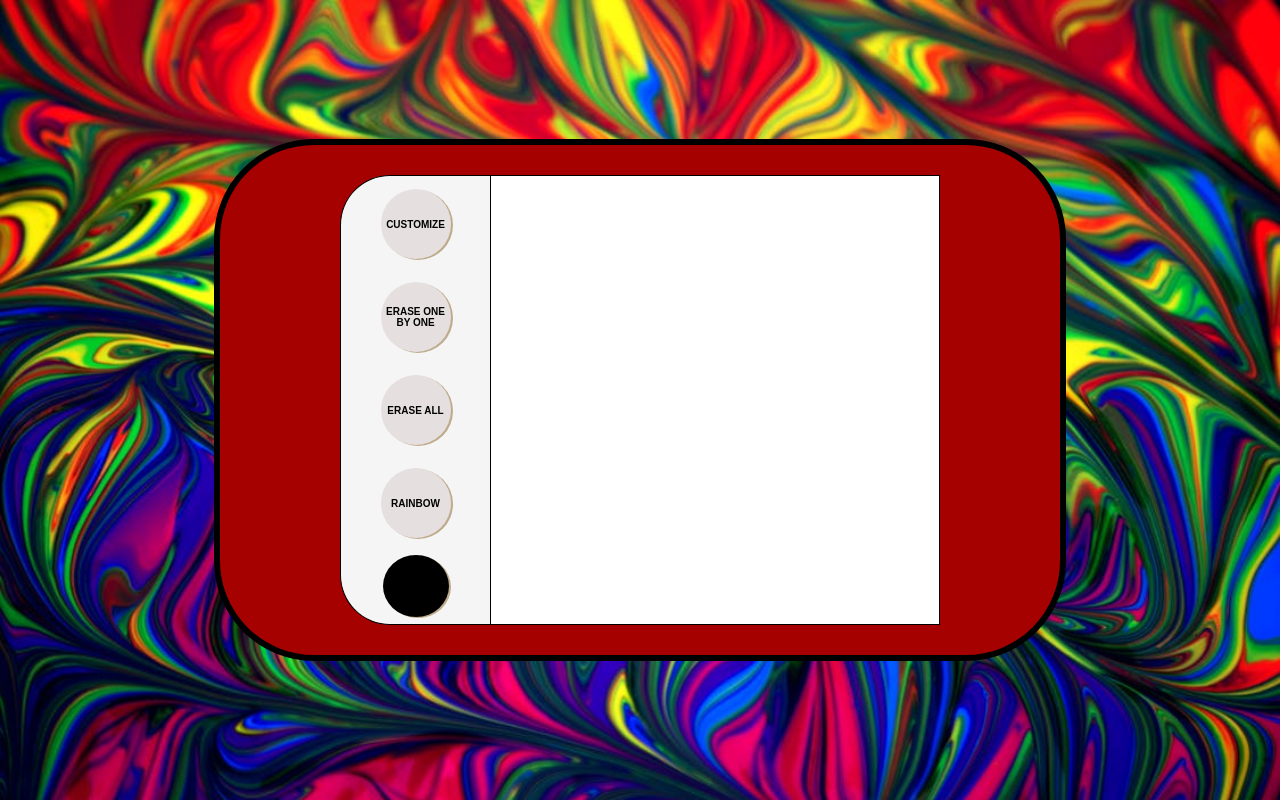
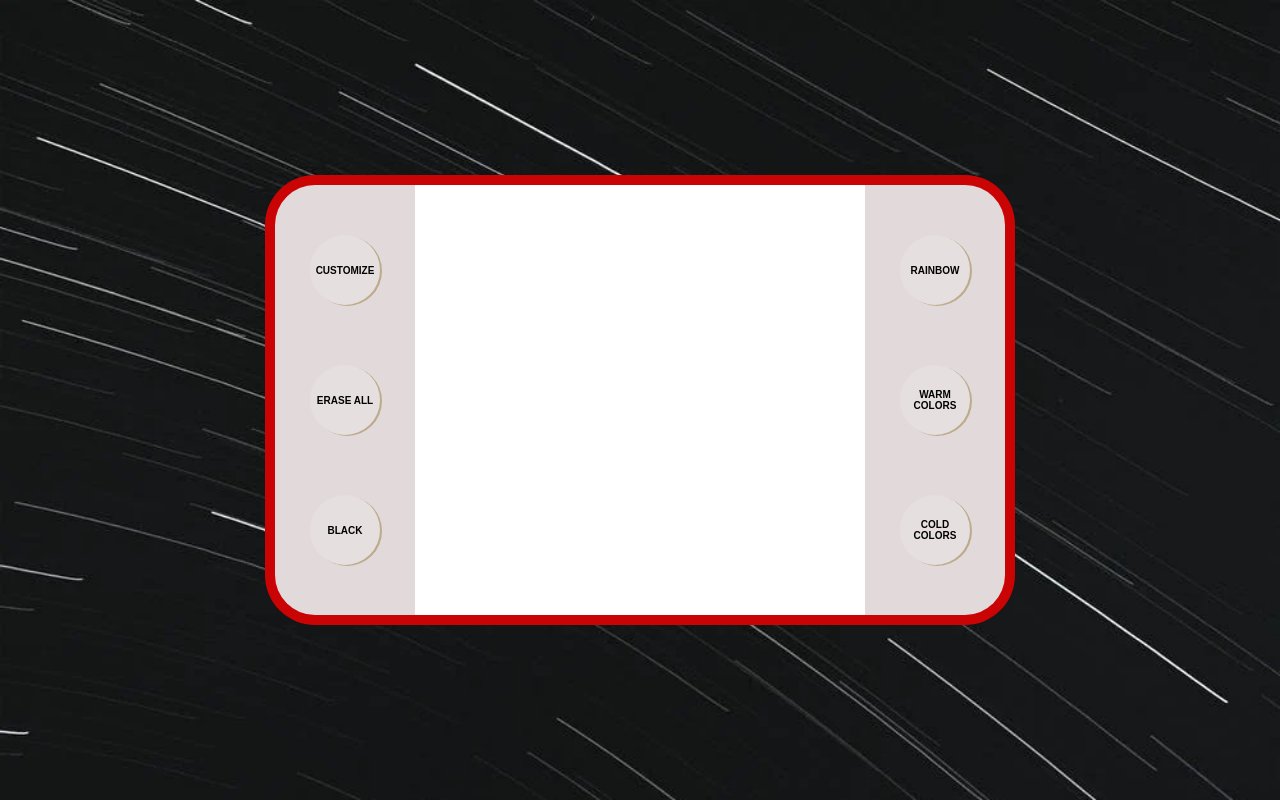
Before and after one commit to AnderGI/Etch-a-Sketch, a plain HTML site: page index.html in a window 1280 px wide. Drawn offline with Linux system fonts and the light colour scheme.

Commit message:
Clean code needs to be implemented, the rest for now is done

```diff
--- a/index.html
+++ b/index.html
@@ -6,16 +6,18 @@
         <link rel="stylesheet" href="style.css">
     </head>
     <body>
-    <div class="casket">
-        <div id="otherItems">
+        <div id="otherItemsLeft">
             <button id="send">CUSTOMIZE</button>
-            <button id="eraseOne">ERASE ONE BY ONE</button>
             <button id="erase">ERASE ALL</button>
-            <button id="rainbow">RAINBOW</button>
-            <input type="color" name="" id="colorInput">
+            <button id="black">BLACK</button>
+
         </div>
         <div id="container"></div>
-    </div>
+        <div id="otherItemsRight">
+            <button id="rainbow">RAINBOW</button>
+            <button id="warm">WARM COLORS</button>
+            <button id="cold">COLD COLORS</button>
+        </div>
         <script src="script.js"></script>
     </body>
 </html>
--- a/script.js
+++ b/script.js
@@ -4,48 +4,74 @@
 
 let container = document.getElementById("container")
 let button = document.getElementById('send')
-let colorEl = document.getElementById('colorInput')
+let black = document.getElementById('black')
 let erase= document.getElementById('erase')
 let rainbow = document.getElementById('rainbow')
 let eraseOne = document.getElementById('eraseOne')
+let warmEl = document.getElementById('warm')
+let coldEl = document.getElementById('cold')
 
 function defaultGrid(x){
     for (let i= 1; i<=x; i++){
         let item = document.createElement('div')
         item.id = "item"
         container.append(item)
+
      for (let j= 1; j<=x; j++){
         let subItem = document.createElement('div')
         subItem.id = "subItem"
         item.append(subItem)
-        subItem.addEventListener('click', changeBackground)
-        function changeBackground(){
-            subItem.style.cssText=`
-            background-color: ${colorEl.value};
-              `
+
+        black.addEventListener('click', blackColor)
+
+        function blackColor(){
+            subItem.addEventListener('mouseover', ()=> {
+                subItem.style.cssText=`
+            background-color: black;
+            ` })
         }
-        erase.addEventListener('click', eraseFun)
-        function eraseFun(){
+
+        warmEl.addEventListener('click', warmColor)
+
+        function warmColor(){
+
+            const randomR = Math.floor(Math.random()*256)
+            const randomG = Math.floor(Math.random()*256)
+            subItem.addEventListener('mouseover', ()=> {subItem.style.cssText=`
+            background-color: rgb(${randomR},${randomG},0);
+            ` })
+        }
+
+        coldEl.addEventListener('click', coldColor)
+
+        function coldColor(){
+
+            const randomG = Math.floor(Math.random()*256)
+            const randomB = Math.floor(Math.random()*256)
+            subItem.addEventListener('mouseover', ()=> {subItem.style.cssText=`
+            background-color: rgb(0,${randomG},${randomB});
+            ` })
+        }
+
+
+
+      rainbow.addEventListener('click', rainbowColor)
+
+        function rainbowColor(){
+
+            const randomR = Math.floor(Math.random()*256)
+            const randomG = Math.floor(Math.random()*256)
+            const randomB = Math.floor(Math.random()*256)
+            subItem.addEventListener('click', ()=> {subItem.style.cssText=`
+            background-color: rgb(${randomR},${randomG},${randomB});
+            ` })
+        }
+
+
+        erase.addEventListener('click', ()=>{
             subItem.style.cssText = `
             background-color: white;
             `
-        }
-        rainbow.addEventListener('click', ()=>{
-            subItem.addEventListener('click', ()=>{
-                const randomR = Math.floor(Math.random()*256)
-                const randomG = Math.floor(Math.random()*256)
-                const randomB = Math.floor(Math.random()*256)
-                subItem.style.cssText=`
-                background-color: rgb(${randomR},${randomG},${randomB});
-                `
-            })
-        })
-        eraseOne.addEventListener('click', ()=>{
-            subItem.addEventListener('click', ()=>{
-                subItem.style.cssText=`
-                background-color: white;
-                `
-            })
         })
 
         }
--- a/style.css
+++ b/style.css
@@ -10,7 +10,7 @@ body{
     justify-content: center;
     align-items: center;
     padding: 20px;
-    background-image: url('./manyColors.png');
+    background-image: url('./space.png');
     background-repeat: no-repeat;
     background-size: cover;
     width: 100vw;
@@ -18,50 +18,53 @@ body{
 
 }
 
-.casket{
-    border: 6px solid black;
-    display: flex;
-    flex-direction: row;
-    padding: 30px 120px;
-    border-radius: 100px;
-    background-color: rgb(165, 1, 1);
-}
-
 div#container{
     display: grid;
     width: 450px;
     height: 450px;
-    border: 1px solid black;
+    border-top: 10px solid rgb(202, 4, 4);
+    border-bottom: 10px solid rgb(202, 4, 4);
+    background-color: white;
 
 }
 #item{
     display: flex;
     flex-direction: row;
-    /*border: 1px solid blue;*/
+    border: none;
     flex-grow: 0;
 
 }
 
 #subItem{
-    /*border: 1px solid yellow;*/
+    border: none;
     flex-grow: 1;
     background-color: white;
 
 }
 
-#otherItems{
-    border: 1px solid black;
-    border-right: none;
+#otherItemsLeft, #otherItemsRight{
     display: flex;
     flex-direction: column;
     justify-content:space-evenly;
     align-items: center;
     width: 150px;
     height: 450px;
-    background-color: whitesmoke;
+    background-color: rgb(226, 218, 218);
+}
+#otherItemsLeft{
     border-radius: 50px 0px 0px 50px;
+    border-left: 10px solid rgb(202, 4, 4);
+    border-top: 10px solid rgb(202, 4, 4);
+    border-bottom: 10px solid rgb(202, 4, 4);
 }
-#send, #erase, #road, #rainbow, #eraseOne{
+#otherItemsRight{
+    border-radius: 0px 50px 50px 0px;
+    border-right: 10px solid rgb(202, 4, 4);
+    border-top: 10px solid rgb(202, 4, 4);
+    border-bottom: 10px solid rgb(202, 4, 4);
+}
+
+#send, #erase, #black, #rainbow, #eraseOne, #warm, #cold{
     text-align: center;
     width: 70px;
     height: 70px;
@@ -75,20 +78,3 @@ div#container{
     font-size: 10px;
     font-weight: 900;
 }
-
-#colorInput{
-    -webkit-appearance: none;
-    -moz-appearance: none;
-    appearance: none;
-    width: 70px;
-    height: 70px;
-    background-color: transparent;
-    border: none;
-    cursor: pointer;
-}
-
-#colorInput::-webkit-color-swatch{
-    border-radius: 50%;
-    border: none;
-    box-shadow: 2px 1px rgb(189, 171, 139);
-}
```
Also changed, not shown: manyColors.png (deleted), space.png (added).
